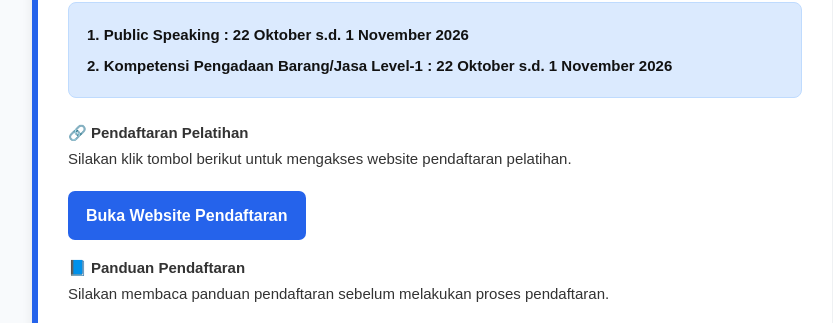
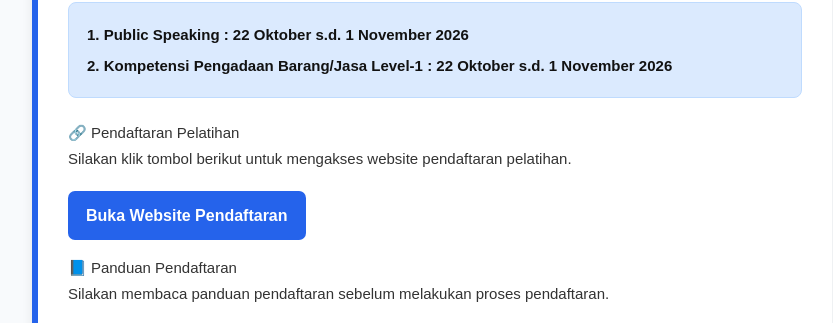
Before and after one commit to pendaftaran-pelatihan2026/pengumuman-pembelajaran, a plain HTML site: page index.html in a window 1280 px wide. Shown: the part 157-480 px from the top of the page, without its empty margins (208-1041 px from the left). Drawn offline with Linux system fonts and the light colour scheme.

Commit message:
Update index.html

````diff
--- a/index.html
+++ b/index.html
@@ -189,7 +189,7 @@
             </div>
 
             <p>
-                <strong>🔗 Pendaftaran Pelatihan</strong><br>
+                🔗 Pendaftaran Pelatihan<br>
                 Silakan klik tombol berikut untuk mengakses
                 website pendaftaran pelatihan.
             </p>
@@ -203,7 +203,7 @@
             </a>
 
             <p>
-                <strong>📘 Panduan Pendaftaran</strong><br>
+                📘 Panduan Pendaftaran<br>
                 Silakan membaca panduan pendaftaran sebelum
                 melakukan proses pendaftaran.
             </p>
@@ -262,4 +262,3 @@
 
 </body>
 </html>
-```
````
